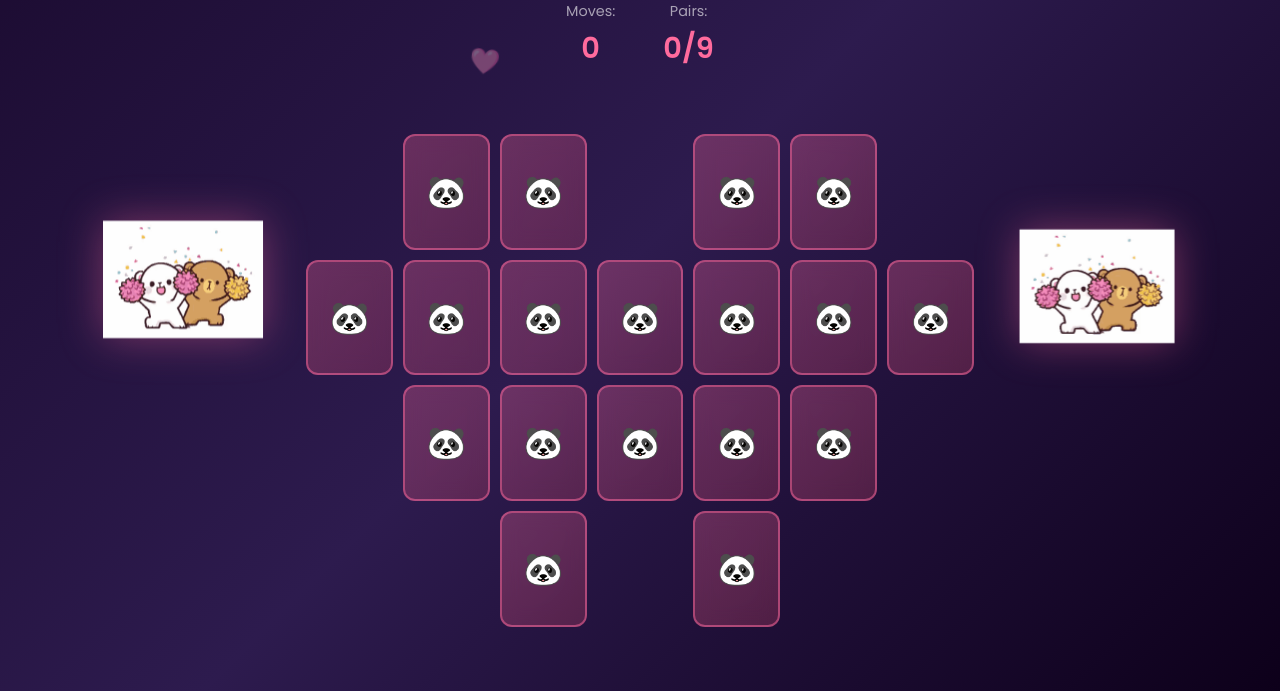
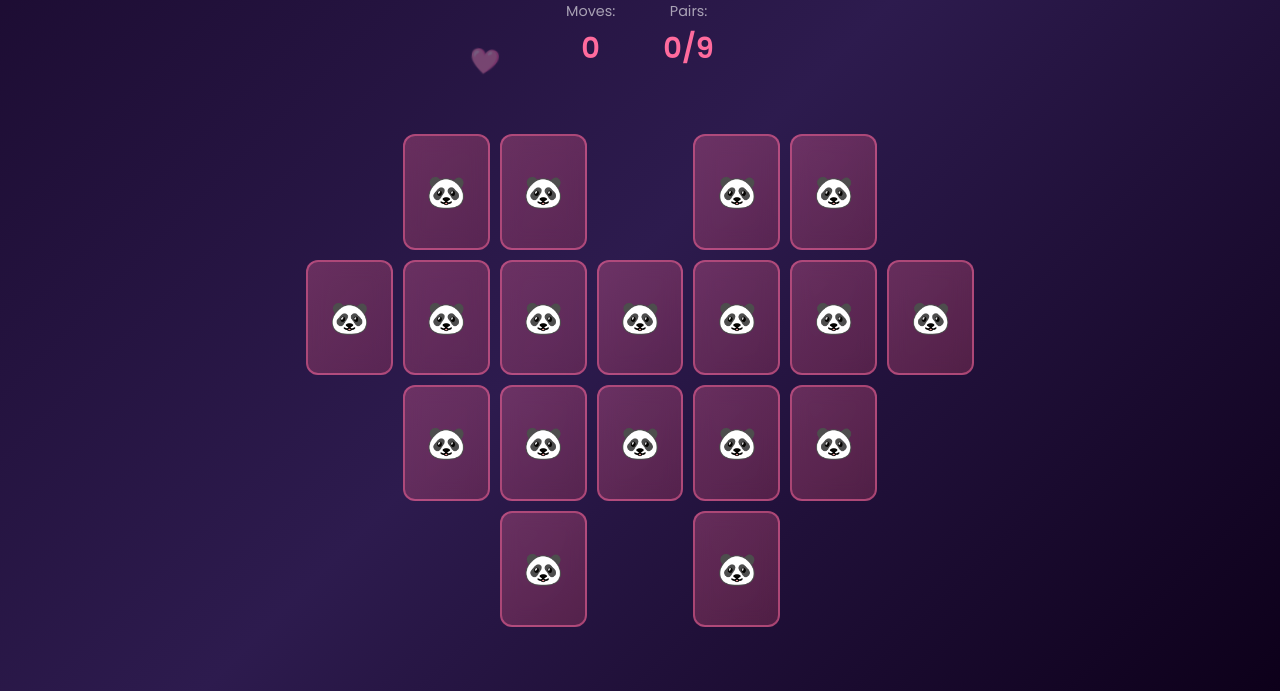
Before and after one commit to Callince/goodson, a Flask app: page /game in a window 1280 px wide. Shown: the part 185-876 px from the top of the page. Run offline with Flask 3, Linux system fonts and the light colour scheme.

Commit message:
Remove couple GIF from game page and stabilize layout
- Remove Milk and Mocha couple GIF elements from game template
- Simplify game container to center-only layout
- Remove couple GIF CSS styles and animations
- Clean up responsive styles for tablets and mobile
- Game board now has stable, centered layout on all devices

Co-Authored-By: Claude Sonnet 4.5 <noreply@anthropic.com>

```diff
--- a/static/css/style.css
+++ b/static/css/style.css
@@ -623,45 +623,11 @@ a {
 
 .game-container {
     display: flex;
-    align-items: flex-start;
     justify-content: center;
-    gap: 2rem;
-    max-width: 1400px;
+    align-items: center;
+    max-width: 1200px;
     margin: 0 auto;
     padding: 1rem;
-    position: relative;
-}
-
-.couple-gif-left,
-.couple-gif-right {
-    flex-shrink: 0;
-    position: relative;
-    top: 100px;
-    animation: cheerBounce 2s ease-in-out infinite;
-}
-
-.couple-gif-left {
-    animation-delay: 0s;
-}
-
-.couple-gif-right {
-    animation-delay: 1s;
-}
-
-.couple-gif {
-    width: 150px;
-    height: 150px;
-    object-fit: contain;
-    filter: drop-shadow(0 0 20px rgba(255, 107, 157, 0.4));
-}
-
-@keyframes cheerBounce {
-    0%, 100% {
-        transform: translateY(0) scale(1);
-    }
-    50% {
-        transform: translateY(-20px) scale(1.1);
-    }
 }
 
 .game-board {
@@ -670,9 +636,8 @@ a {
     gap: 10px;
     width: 700px;
     max-width: 700px;
-    margin: 0;
+    margin: 0 auto;
     padding: 1rem;
-    flex-shrink: 1;
 }
 
 /* Heart shape positioning (18 cards total) */
@@ -1243,14 +1208,7 @@ a {
     }
 
     .game-container {
-        flex-direction: column;
-        gap: 1rem;
         padding: 0.5rem;
-    }
-
-    .couple-gif-left,
-    .couple-gif-right {
-        display: none;
     }
 
     .game-board {
--- a/templates/game.html
+++ b/templates/game.html
@@ -33,18 +33,8 @@
         </div>
 
         <div class="game-container">
-            <!-- Milk and Mocha couple GIF on the left -->
-            <div class="couple-gif-left">
-                <img src="{{ url_for('static', filename='images/milkandmocha-couple.gif') }}" alt="Cheering Bears" class="couple-gif">
-            </div>
-
             <div class="game-board" id="gameBoard">
                 <!-- Cards will be generated by JavaScript -->
-            </div>
-
-            <!-- Milk and Mocha couple GIF on the right -->
-            <div class="couple-gif-right">
-                <img src="{{ url_for('static', filename='images/milkandmocha-couple.gif') }}" alt="Cheering Bears" class="couple-gif">
             </div>
         </div>
 
```
